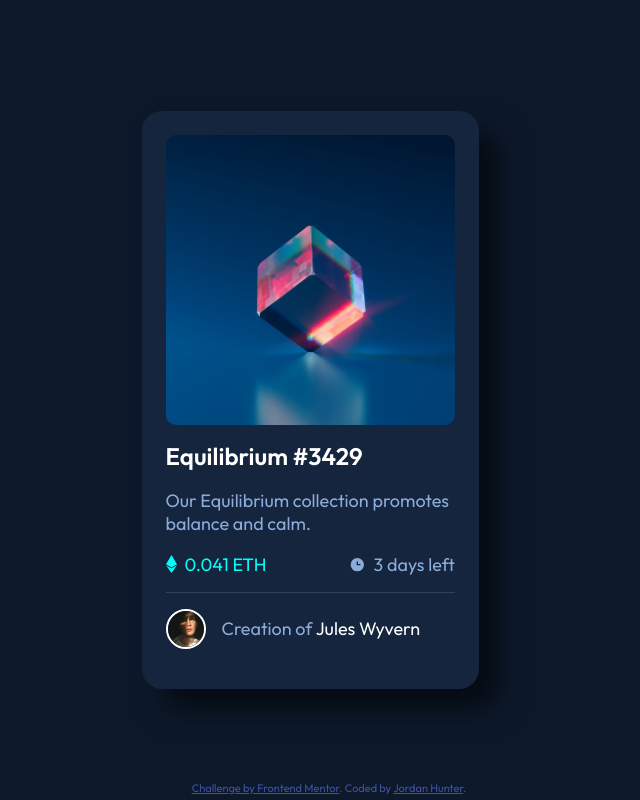
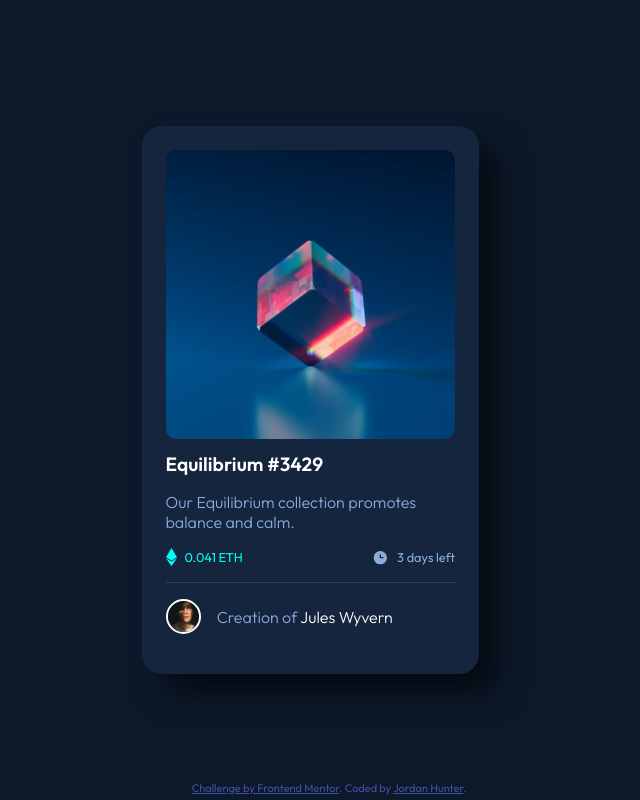
Before and after one commit to Ciph-r/frontend-mentor, a plain HTML site: page nft-preview-card-component-main/index.html in a window 1280 px wide. Shown: the whole page, without its empty margins (311-951 px from the left). Drawn offline with Linux system fonts and the light colour scheme.

Commit message:
Updated font size/weight

```diff
--- a/nft-preview-card-component-main/style.css
+++ b/nft-preview-card-component-main/style.css
@@ -63,16 +63,19 @@ body {
 .card__title {
   color: var(--White);
   font-weight: 600;
-  font-size: 1.5rem;
+  font-size: 1.2rem;
 }
 
 .card__text {
   color: var(--Soft_blue);
+  font-size: 1rem;
+  font-weight: 300;
 }
 
 .card__stats {
   display: flex;
   justify-content: space-between;
+  font-size: 0.8rem;
   padding-bottom: 1rem;
   border-bottom: 1px groove var(--line);
 }
@@ -99,12 +102,14 @@ body {
   align-items: center;
   margin-top: 1rem;
   margin-bottom: 1rem;
+  font-size: 1rem;
+  font-weight: 300;
 }
 
 .card__avatar {
   border: 2px solid var(--White);
   border-radius: 50%;
-  width: 2.5rem;
+  width: 2.2rem;
   margin-right: 1rem;
 }
 
```
Also changed, not shown: nft-preview-card-component-main/README.md, nft-preview-card-component-main/screenshot.png (added).
